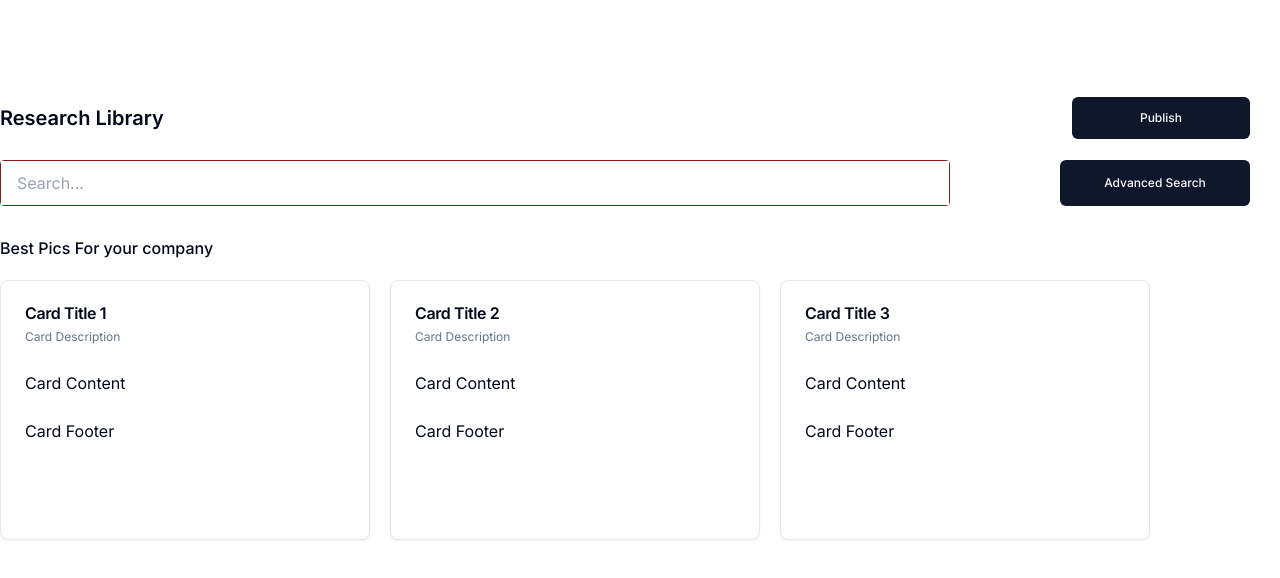
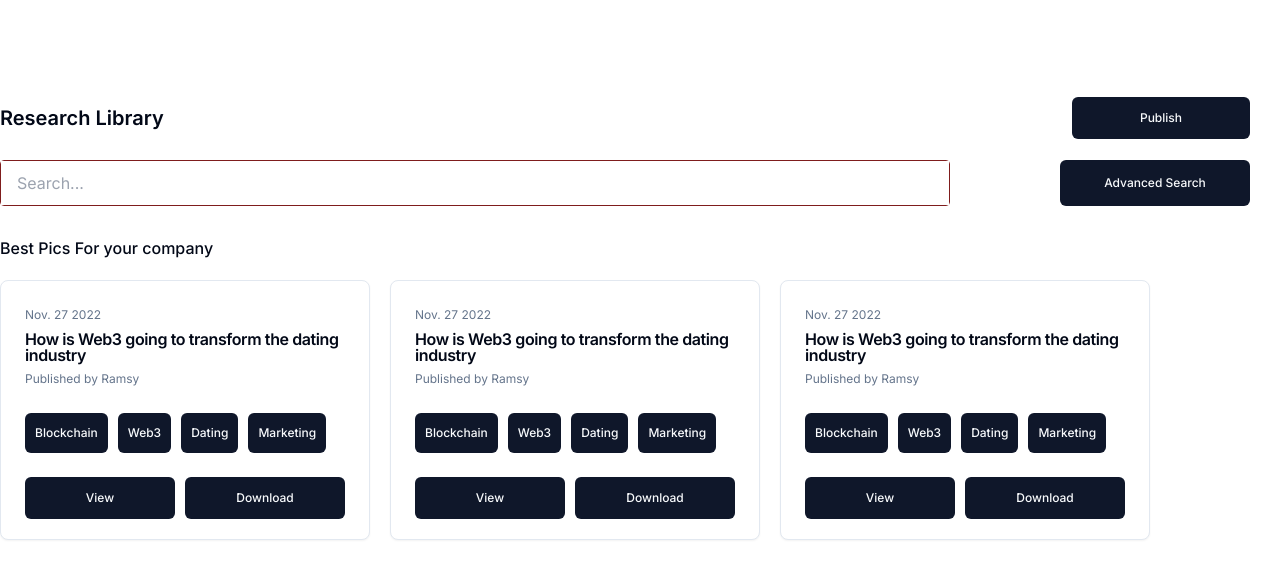
Before and after one commit to ShaikhNabeelShabbir/unbundl-web, a React (Vite) app: page /research-library in a window 1280 px wide. Shown: the top 578 px of the page. Built offline with nearby package versions, Linux system fonts and the light colour scheme.

Commit message:
made the cards

```diff
--- a/src/pages/startup/research-library.tsx
+++ b/src/pages/startup/research-library.tsx
@@ -35,40 +35,73 @@ const ResearchLibrary: React.FC = () => {
         <div className="flex flex-row space-x-[20px]">
           <Card className="w-[370px] h-[260px]">
             <CardHeader>
-              <CardTitle>Card Title 1</CardTitle>
-              <CardDescription>Card Description</CardDescription>
+              <CardDescription>Nov. 27 2022</CardDescription>
+              <CardTitle>
+                How is Web3 going to transform the dating industry
+              </CardTitle>
+              <CardDescription>Published by Ramsy</CardDescription>
             </CardHeader>
-            <CardContent>
-              <p>Card Content</p>
+            <CardContent className="font-medium text-sm space-x-[10px]">
+              <Button className="p-[10px]">Blockchain</Button>
+              <Button className="p-[10px]">Web3</Button>
+              <Button className="p-[10px]">Dating</Button>
+              <Button className="p-[10px]">Marketing</Button>
             </CardContent>
-            <CardFooter>
-              <p>Card Footer</p>
+            <CardFooter className="font-medium text-sm space-x-[10px]">
+              <Button className="p-[10px] w-[160px] h-[42px] py-[15px] px-[55px]">
+                View
+              </Button>
+              <Button className="p-[10px] w-[160px] h-[42px] py-[15px] px-[55px]">
+                Download
+              </Button>
             </CardFooter>
           </Card>
 
           <Card className="w-[370px] h-[260px]">
             <CardHeader>
-              <CardTitle>Card Title 2</CardTitle>
-              <CardDescription>Card Description</CardDescription>
+              <CardDescription>Nov. 27 2022</CardDescription>
+              <CardTitle>
+                How is Web3 going to transform the dating industry
+              </CardTitle>
+              <CardDescription>Published by Ramsy</CardDescription>
             </CardHeader>
-            <CardContent>
-              <p>Card Content</p>
+            <CardContent className="font-medium text-sm space-x-[10px]">
+              <Button className="p-[10px]">Blockchain</Button>
+              <Button className="p-[10px]">Web3</Button>
+              <Button className="p-[10px]">Dating</Button>
+              <Button className="p-[10px]">Marketing</Button>
             </CardContent>
-            <CardFooter>
-              <p>Card Footer</p>
+            <CardFooter className="font-medium text-sm space-x-[10px]">
+              <Button className="p-[10px] w-[160px] h-[42px] py-[15px] px-[55px]">
+                View
+              </Button>
+              <Button className="p-[10px] w-[160px] h-[42px] py-[15px] px-[55px]">
+                Download
+              </Button>
             </CardFooter>
           </Card>
 
           <Card className="w-[370px] h-[260px]">
             <CardHeader>
-              <CardTitle>Card Title 3</CardTitle>
-              <CardDescription>Card Description</CardDescription>
+              <CardDescription>Nov. 27 2022</CardDescription>
+              <CardTitle>
+                How is Web3 going to transform the dating industry
+              </CardTitle>
+              <CardDescription>Published by Ramsy</CardDescription>
             </CardHeader>
-            <CardContent>
-              <p>Card Content</p>
+            <CardContent className="font-medium text-sm space-x-[10px]">
+              <Button className="p-[10px]">Blockchain</Button>
+              <Button className="p-[10px]">Web3</Button>
+              <Button className="p-[10px]">Dating</Button>
+              <Button className="p-[10px]">Marketing</Button>
             </CardContent>
-            <CardFooter>
-              <p>Card Footer</p>
+            <CardFooter className="font-medium text-sm space-x-[10px]">
+              <Button className="p-[10px] w-[160px] h-[42px] py-[15px] px-[55px]">
+                View
+              </Button>
+              <Button className="p-[10px] w-[160px] h-[42px] py-[15px] px-[55px]">
+                Download
+              </Button>
             </CardFooter>
           </Card>
         </div>
```
